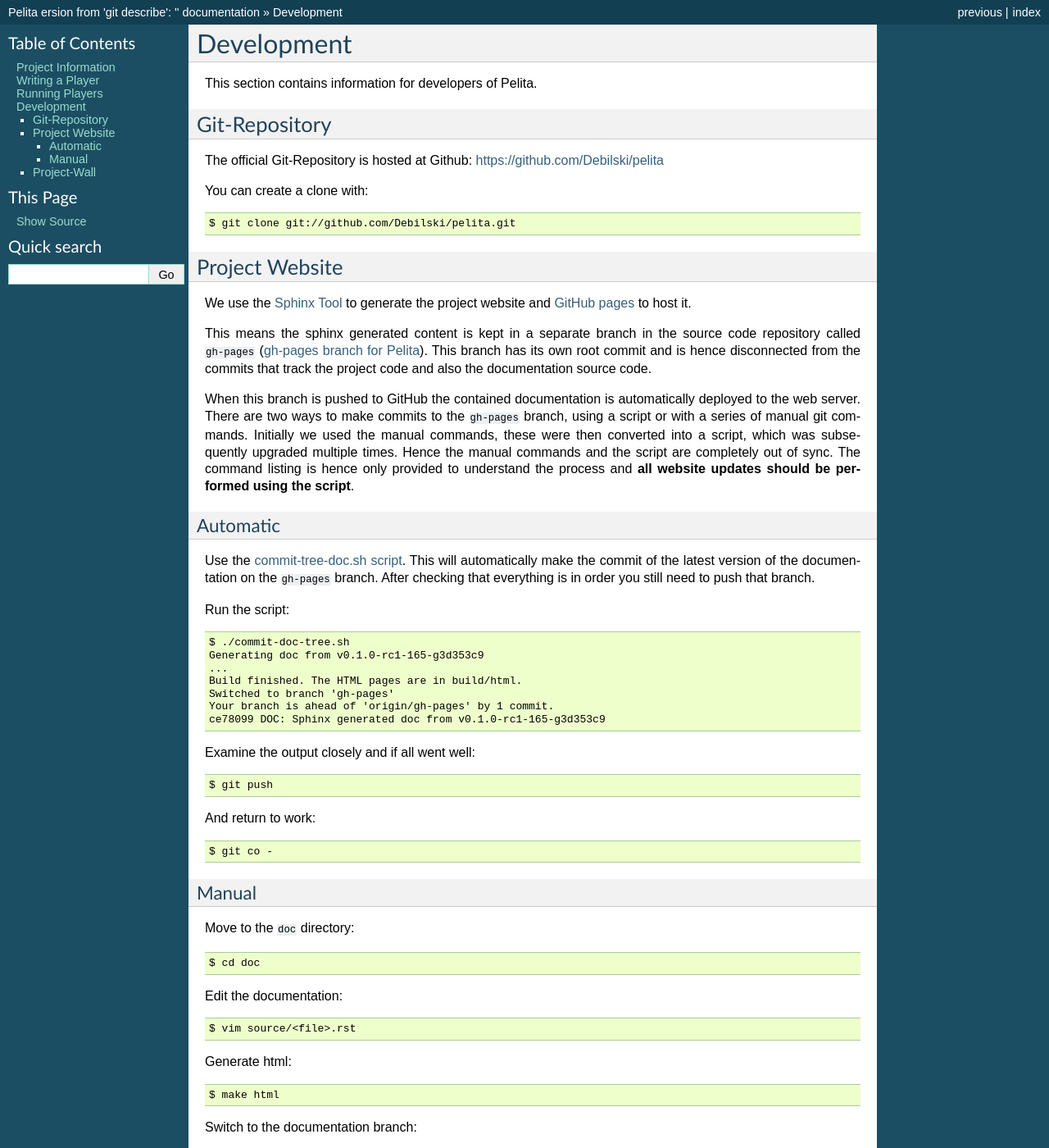
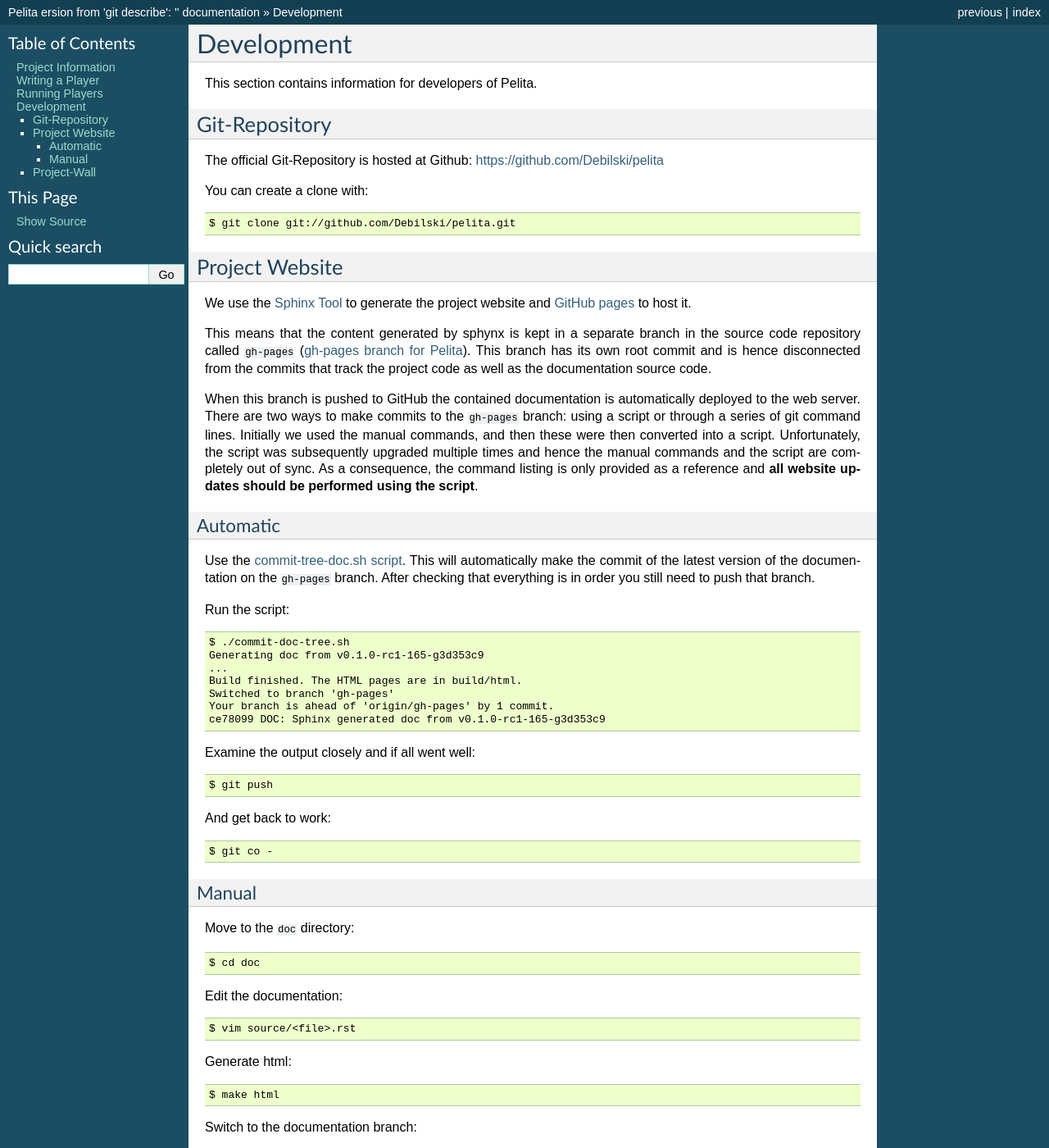
Before and after one commit to ASPP/pelita, a Sphinx documentation site: the page built from doc/source/development.rst, in a window 1280 px wide and 1400 px high. Shown: the whole window at 82% size. Built offline with Sphinx 7.4.7, drawn with Linux system fonts in a browser that asks for light colours; the version number could not be read and is left out; some of the changed text lies outside the part shown.

Commit message:
Typos and some syntax correction for docs.

```diff
--- a/doc/source/development.rst
+++ b/doc/source/development.rst
@@ -21,19 +21,21 @@
 We use the `Sphinx Tool <http://sphinx.pocoo.org/>`_ to generate the project
 website and `GitHub pages <http://pages.github.com/>`_ to host it.
 
-This means the sphinx generated content is kept in a separate branch in the
+This means that the content generated by sphynx is kept in a separate branch in the
 source code repository called ``gh-pages`` (`gh-pages branch for Pelita
 <https://github.com/Debilski/pelita/commits/gh-pages>`_). This branch has its
 own root commit and is hence disconnected from the commits that track the
-project code and also the documentation source code.
+project code as well as the documentation source code.
 
 When this branch is pushed to GitHub the contained documentation is
 automatically deployed to the web server. There are two ways to make commits to
-the ``gh-pages`` branch, using a script or with a series of manual git commands.
-Initially we used the manual commands, these were then converted into a script,
-which was subsequently upgraded multiple times. Hence the manual commands and
-the script are completely out of sync. The command listing is hence only
-provided to understand the process and **all website updates should be performed
+the ``gh-pages`` branch: using a script or through a series of git
+command lines.
+Initially we used the manual commands, and then these were then
+converted into a script. Unfortunately, the script
+was subsequently upgraded multiple times and hence the manual commands and
+the script are completely out of sync. As a consequence, the command listing is only
+provided as a reference and **all website updates should be performed
 using the script**.
 
 Automatic
@@ -59,7 +61,7 @@
 
     $ git push
 
-And return to work::
+And get back to work::
 
     $ git co -
 
```
Also changed, not shown: other parts of doc/source/development.rst (+1 -1 lines), doc/source/index.rst (+7 -7 lines), doc/source/running_player.rst (+6 -5 lines), doc/source/writing_player.rst (+45 -40 lines).
